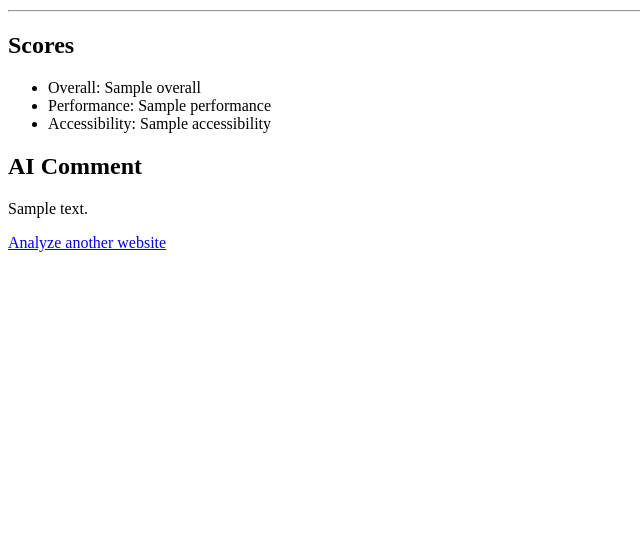
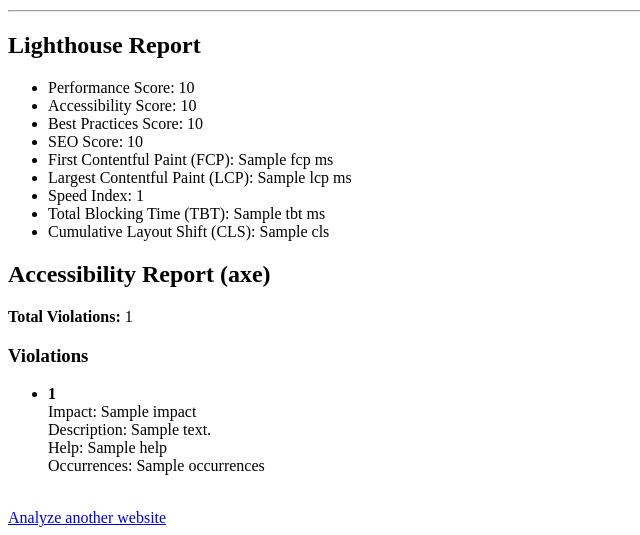
Before and after one commit to devop-relevant-audience/ai-ux-analyser, a FastAPI app: template templates/report.html in a window 1280 px wide. Shown: the part 394-929 px from the top of the page, without its empty margins (0-640 px from the left). Before the commit the page ends 646 px from the top, so only its background shows below. Run offline with FastAPI, Linux system fonts and the light colour scheme; the template is opened without the code that fills it: most values are stand-ins (such as "Sample title", 1, 10 or a date in 2020).

Commit message:
Implement M3 objective checks with Lighthouse and Axe

```diff
--- a/app.py
+++ b/app.py
@@ -1,11 +1,13 @@
 import os
-
+from capture import capture_screenshots
+from lighthouse import run_lighthouse
+from axe import run_axe
 from fastapi import FastAPI, Request, Form
 from fastapi.responses import HTMLResponse
 from fastapi.staticfiles import StaticFiles
 from fastapi.templating import Jinja2Templates
 
-from capture import capture_screenshots
+
 
 app = FastAPI()
 
@@ -29,12 +31,14 @@ def home(request: Request):
 def analyze(request: Request, url: str = Form(...)):
     screenshots = capture_screenshots(url)
 
+    lighthouse_report = run_lighthouse(url)
+    axe_report = run_axe(url)
+
     report = {
-        "overall": 100,
-        "performance": 95,
-        "accessibility": 90,
-        "comment": "This is a fake report for M0."
+        "lighthouse": lighthouse_report,
+        "axe": axe_report
     }
+
 
     return templates.TemplateResponse(
         request=request,
--- a/requirements.txt
+++ b/requirements.txt
@@ -3,3 +3,4 @@ uvicorn
 jinja2
 python-multipart
 playwright
+playwright-axe
--- a/templates/report.html
+++ b/templates/report.html
@@ -61,19 +61,48 @@
 
 <hr>
 
-<h2>Scores</h2>
+<h2>Lighthouse Report</h2>
 
 <ul>
-    <li>Overall: {{ report.overall }}</li>
-    <li>Performance: {{ report.performance }}</li>
-    <li>Accessibility: {{ report.accessibility }}</li>
+    <li>Performance Score: {{ report.lighthouse.performance_score }}</li>
+    <li>Accessibility Score: {{ report.lighthouse.accessibility_score }}</li>
+    <li>Best Practices Score: {{ report.lighthouse.best_practices_score }}</li>
+    <li>SEO Score: {{ report.lighthouse.seo_score }}</li>
+    <li>First Contentful Paint (FCP): {{ report.lighthouse.fcp }} ms</li>
+    <li>Largest Contentful Paint (LCP): {{ report.lighthouse.lcp }} ms</li>
+    <li>Speed Index: {{ report.lighthouse.speed_index }}</li>
+    <li>Total Blocking Time (TBT): {{ report.lighthouse.tbt }} ms</li>
+    <li>Cumulative Layout Shift (CLS): {{ report.lighthouse.cls }}</li>
 </ul>
 
-<h2>AI Comment</h2>
+<h2>Accessibility Report (axe)</h2>
 
-<p>{{ report.comment }}</p>
+<p>
+    <strong>Total Violations:</strong>
+    {{ report.axe.violations_count }}
+</p>
+
+{% if report.axe.violations_count > 0 %}
+<h3>Violations</h3>
+
+<ul>
+    {% for violation in report.axe.violations %}
+    <li>
+        <strong>{{ violation.id }}</strong><br>
+        Impact: {{ violation.impact }}<br>
+        Description: {{ violation.description }}<br>
+        Help: {{ violation.help }}<br>
+        Occurrences: {{ violation.occurrences }}
+    </li>
+    <br>
+    {% endfor %}
+</ul>
+{% else %}
+<p>No accessibility violations found.</p>
+{% endif %}
 
 <a href="/">Analyze another website</a>
+<br>
 
 </body>
 
```
Also changed, not shown: axe.py (added, +36 -0 lines), capture.py (+4 -4 lines), lighthouse.py (added, +43 -0 lines), 1 other file.
